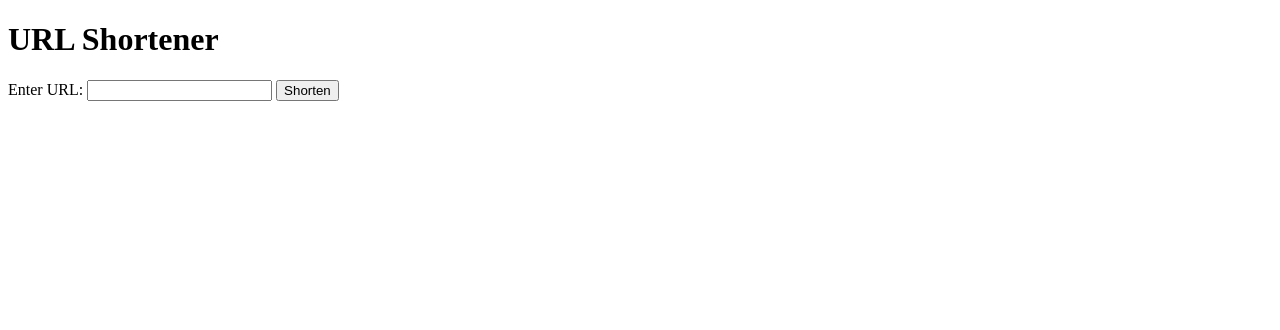
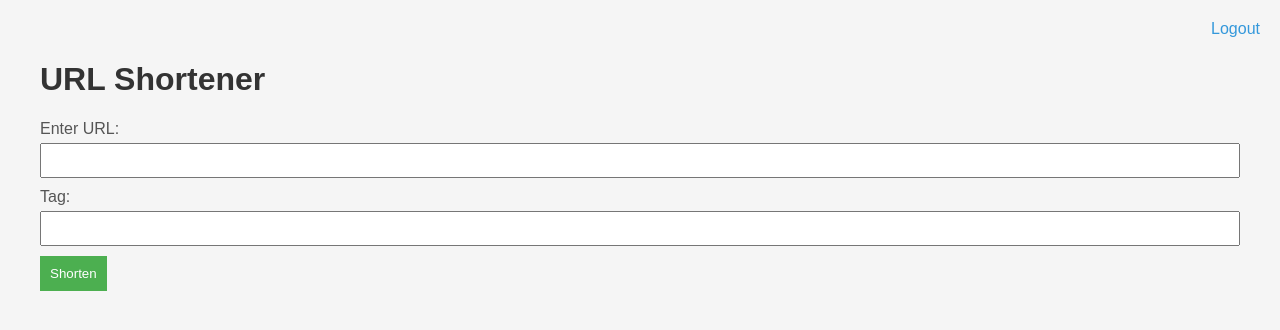
Before and after one commit to mohit6350/url-shortner, a Flask app: template templates/index.html in a window 1280 px wide. Shown: the top 330 px of the page. Run offline with Flask 3, Linux system fonts and the light colour scheme; the template is opened without the code that fills it, so the values that code supplies are empty; parts of the project's set-up code (start-up, migrations or seed data) failed here and were passed over.

Commit message:
updated files

```diff
--- a/app.py
+++ b/app.py
@@ -1,19 +1,26 @@
-import secrets, hashlib
+from flask import Flask, flash, redirect, render_template, request, session, url_for
+from flask_sqlalchemy import SQLAlchemy
+from flask_session import Session
+from werkzeug.security import generate_password_hash, check_password_hash
 import pyshorteners
 
-from flask import Flask, flash, redirect, render_template, request, session, url_for
-from flask_session import Session
-from werkzeug.security import check_password_hash, generate_password_hash
+app = Flask(__name__)
 
-from helpers import login_required
+# Configure session to use filesystem (instead of signed cookies)
+app.config["SESSION_PERMANENT"] = False
+app.config["SESSION_TYPE"] = "filesystem"
+Session(app)
 
-app = Flask(__name__)
-app.secret_key = secrets.token_hex(16)
-type_tiny = pyshorteners.Shortener()
-app.config['SECRET_KEY'] = secrets.token_hex(16)
-app.config['SQLALCHEMY_DATABASE_URI'] = 'sqlite:///chotu.db'  # Change the database name if needed
+# Configure SQLAlchemy for SQLite database
+app.config["SQLALCHEMY_DATABASE_URI"] = 'sqlite:///chotu.db'
+app.config["SQLALCHEMY_TRACK_MODIFICATIONS"] = False
 db = SQLAlchemy(app)
 
+# Define your User model
+class User(db.Model):
+    id = db.Column(db.Integer, primary_key=True)
+    username = db.Column(db.String(50), unique=True, nullable=False)
+    hash = db.Column(db.String(128), nullable=False)
 
 @app.route('/login', methods=['GET', 'POST'])
 def login():
@@ -22,36 +29,157 @@ def login():
         username = request.form.get('username')
         password = request.form.get('password')
 
-        # Add your authentication logic here (e.g., check against a database)
-        # check with temp data
-        if username.lower() == 'mohit' and password == 'mohit123':
+        # Query the database for the user
+        user = db.execute("SELECT * FROM chotu_users WHERE username = ?", username)
+
+        # Check if the user exists and the password is correct
+        if user and check_password_hash(user[0]['hash'], password):
             flash(f"Login successful for {username}")
+
+            # Set the session variable to indicate the user is logged in
+            session['user_id'] = user[0]['id']
+
+            # Redirect to the /index route
             return redirect(url_for('index'))
         else:
-            flash(f"Invalid Credientials.. try again")
-            return render_template('login.html')
+            flash(f"Invalid Credentials.. try again")
+            return redirect(url_for('login'))
 
     # If it's a GET request, just render the login page
     return render_template('login.html')
 
 @app.route('/register', methods=['GET', 'POST'])
 def register():
+    if request.method == 'POST':
+        # Handle form submission
+        username = request.form.get('username')
+        password = request.form.get('password')
+
+        # Check if the username already exists
+        existing_user = User.query.filter_by(username=username).first()
+
+        if existing_user:
+            flash('Username already exists. Please choose a different one.')
+            return render_template('register.html')
+
+        # Hash the password
+        hashed_password = generate_password_hash(password)
+
+        # Insert user information into the database using SQLAlchemy
+        new_user = User(username=username, hash=hashed_password)
+        db.session.add(new_user)
+        db.session.commit()
+
+        flash(f"Registration successful for {username}")
+        return redirect(url_for('login'))
+
+    # If it's a GET request, just render the registration page
     return render_template('register.html')
 
-@app.route('/', methods=['GET', 'POST'])
+
+# Update the /index route in your Flask app
+@app.route('/index', methods=['GET', 'POST'])
 def index():
     if request.method == 'POST':
         # Handle form submission and generate the shortened URL
         long_url = request.form.get('long_url')
+        tag = request.form.get('tag')
+        user_id = session.get('user_id')
 
-        # Add your logic to generate the shortened URL (this can be a function or an API call)
-        shortened_url = generate_short_url(long_url)
+        # Generate the shortened URL and retrieve previous transactions
+        shortened_url, previous_transactions = generate_short_url(long_url, tag, user_id)
 
-        return render_template('index.html', shortened_url=shortened_url)
+        # Fetch all transactions for the current user from the database
+        all_transactions = db.execute(
+            "SELECT original_url, short_url, tag FROM chotu_transactions WHERE user_id = ?",
+            user_id
+        )
+
+        return render_template('index.html', shortened_url=shortened_url, previous_transactions=all_transactions)
 
     # If it's a GET request or the form is not submitted, just render the index page
-    return render_template('index.html')
 
-def generate_short_url(long_url):
-    short_url = type_tiny.tinyurl.short(long_url)
-    return short_url
+    # Retrieve previous transactions for the current user from the database
+    user_id = session.get('user_id')
+    previous_transactions = db.execute(
+        "SELECT original_url, short_url, tag FROM chotu_transactions WHERE user_id = ?",
+        user_id
+    )
+
+    return render_template('index.html', previous_transactions=previous_transactions)
+
+
+
+def generate_short_url(long_url, tag, user_id):
+    # Check if the user_id exists in the users table
+    user_exists = db.execute("SELECT id FROM chotu_users WHERE id = ?", user_id)
+
+    if not user_exists:
+        # Handle the case where the user_id does not exist (e.g., redirect to login)
+        flash("User not found. Please log in.")
+        return None, None
+
+    print(f"User ID exists: {user_id}")
+
+    # Your existing code to generate a short URL
+    s = pyshorteners.Shortener()
+    short_url = s.tinyurl.short(long_url)
+
+    print(f"Generated Short URL: {short_url}")
+
+    # Check if the short URL already exists in the database
+    existing_url = db.execute("SELECT * FROM chotu_transactions WHERE short_url = ?", short_url)
+
+    print(f"Existing URL: {existing_url}")
+
+    # If the short URL already exists, generate a new one
+    while existing_url:
+        short_url = s.tinyurl.short(long_url)
+        existing_url = db.execute("SELECT * FROM chotu_transactions WHERE short_url = ?", short_url)
+
+        print(f"Regenerated Short URL: {short_url}")
+
+    try:
+        # Save the transaction to the database
+        db.execute(
+            "INSERT INTO chotu_transactions (date, original_url, short_url, tag, user_id) VALUES (CURRENT_DATE, ?, ?, ?, ?)",
+            long_url, short_url, tag, user_id
+        )
+
+        print("Transaction saved to the database.")
+
+        # Retrieve previous transactions from the database for the current user
+        previous_transactions = db.execute(
+            "SELECT original_url, short_url, tag FROM chotu_transactions WHERE user_id = ?",
+            user_id
+        )
+
+        print(f"Previous Transactions: {previous_transactions}")
+
+        return short_url, previous_transactions
+
+    except Exception as e:
+        print(f"Error saving transaction: {e}")
+        return None, None
+
+
+
+@app.route('/')
+def main_route():
+    return redirect("/login")
+
+
+
+
+@app.route("/logout")
+def logout():
+    """Log user out"""
+
+    # Forget any user_id
+    session.clear()
+
+    # Redirect user to login form
+    return redirect("/login")
+
+if __name__ == '__main__':
+    app.run(debug=True)
--- a/templates/index.html
+++ b/templates/index.html
@@ -1,17 +1,145 @@
 <!DOCTYPE html>
-<html>
+<html lang="en">
 <head>
+    <meta charset="UTF-8">
+    <meta name="viewport" content="width=device-width, initial-scale=1.0">
     <title>URL Shortener</title>
+    <style>
+        body {
+            font-family: 'Arial', sans-serif;
+            margin: 20px;
+            padding: 20px;
+            background-color: #f5f5f5;
+        }
+
+        h1 {
+            color: #333;
+        }
+
+        form {
+            margin-bottom: 20px;
+        }
+
+        label {
+            display: block;
+            margin-bottom: 5px;
+            color: #555;
+        }
+
+        input {
+            width: 100%;
+            padding: 8px;
+            margin-bottom: 10px;
+            box-sizing: border-box;
+        }
+
+        button {
+            background-color: #4caf50;
+            color: white;
+            padding: 10px;
+            border: none;
+            cursor: pointer;
+        }
+
+        button:hover {
+            background-color: #45a049;
+        }
+
+        table {
+            width: 100%;
+            border-collapse: collapse;
+            margin-top: 20px;
+        }
+
+        th, td {
+            border: 1px solid #ddd;
+            padding: 8px;
+            text-align: left;
+        }
+
+        th {
+            background-color: #4caf50;
+            color: white;
+        }
+
+        a {
+            color: #3498db;
+            text-decoration: none;
+        }
+
+        a:hover {
+            text-decoration: underline;
+        }
+        a.logout-link {
+            position: absolute;
+            top: 20px;
+            right: 20px;
+            color: #3498db;
+            text-decoration: none;
+        }
+    </style>
 </head>
 <body>
     <h1>URL Shortener</h1>
-    <form action="/" method="post">
+
+    <a href="{{ url_for('logout') }}" class="logout-link">Logout</a>
+
+    <form action="{{ url_for('index') }}" method="post">
         <label for="long_url">Enter URL:</label>
         <input type="text" id="long_url" name="long_url" required>
+
+        <label for="tag">Tag:</label>
+        <input type="text" id="tag" name="tag">
+
         <button type="submit">Shorten</button>
     </form>
+
     {% if shortened_url %}
         <p>Shortened URL: <a href="{{ shortened_url }}">{{ shortened_url }}</a></p>
     {% endif %}
+
+    {% if all_transactions %}
+        <h2>All Transactions</h2>
+        <table>
+            <thead>
+                <tr>
+                    <th>Original URL</th>
+                    <th>Short URL</th>
+                    <th>Tag</th>
+                </tr>
+            </thead>
+            <tbody>
+                {% for transaction in all_transactions %}
+                    <tr>
+                        <td>{{ transaction['original_url'] }}</td>
+                        <td><a href="{{ transaction['short_url'] }}">{{ transaction['short_url'] }}</a></td>
+                        <td>{{ transaction['tag'] }}</td>
+                    </tr>
+                {% endfor %}
+            </tbody>
+        </table>
+    {% endif %}
+
+    {% if previous_transactions %}
+        <h2>Previous Transactions</h2>
+        <table>
+            <thead>
+                <tr>
+                    <th>Original URL</th>
+                    <th>Short URL</th>
+                    <th>Tag</th>
+                </tr>
+            </thead>
+            <tbody>
+                {% for transaction in previous_transactions %}
+                    <tr>
+                        <td>{{ transaction['original_url'] }}</td>
+                        <td><a href="{{ transaction['short_url'] }}">{{ transaction['short_url'] }}</a></td>
+                        <td>{{ transaction['tag'] }}</td>
+                    </tr>
+                {% endfor %}
+            </tbody>
+        </table>
+    {% endif %}
 </body>
 </html>
--- a/templates/login.html
+++ b/templates/login.html
@@ -14,7 +14,7 @@
         <div class="left-column">
             <h1>Welcome to url shortner !</h1>
             <h3>Small, Simple and Super-powerful</h3>
-            <div id="lottie-container"></div>
+            <div id="lottie-container" class="animation"></div>
         </div>
         <div class="right-column">
             {% with messages = get_flashed_messages() %}
```
Also changed, not shown: static/css/styles.css (+15 -1 lines), README.md, instance/chotu.db (added), 1 other file.
